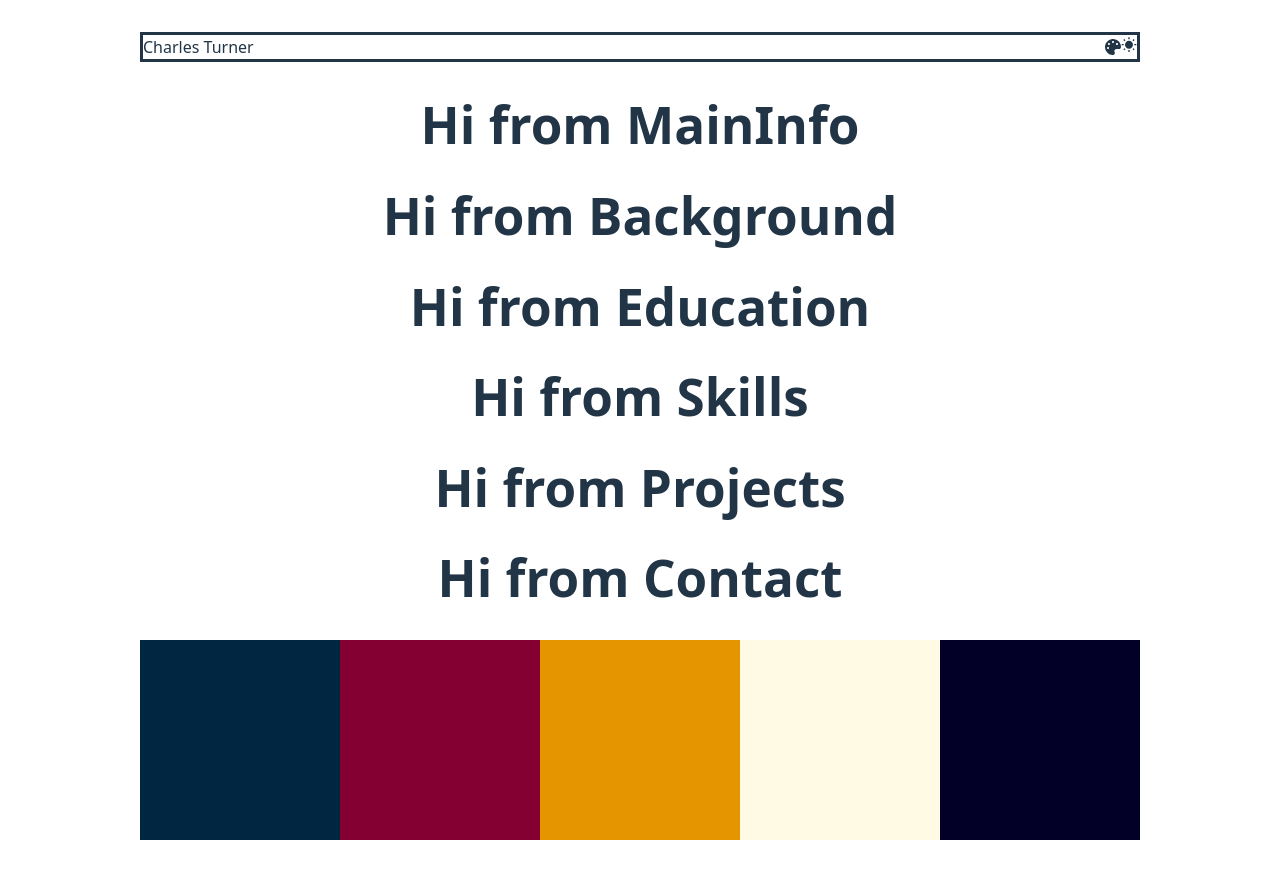
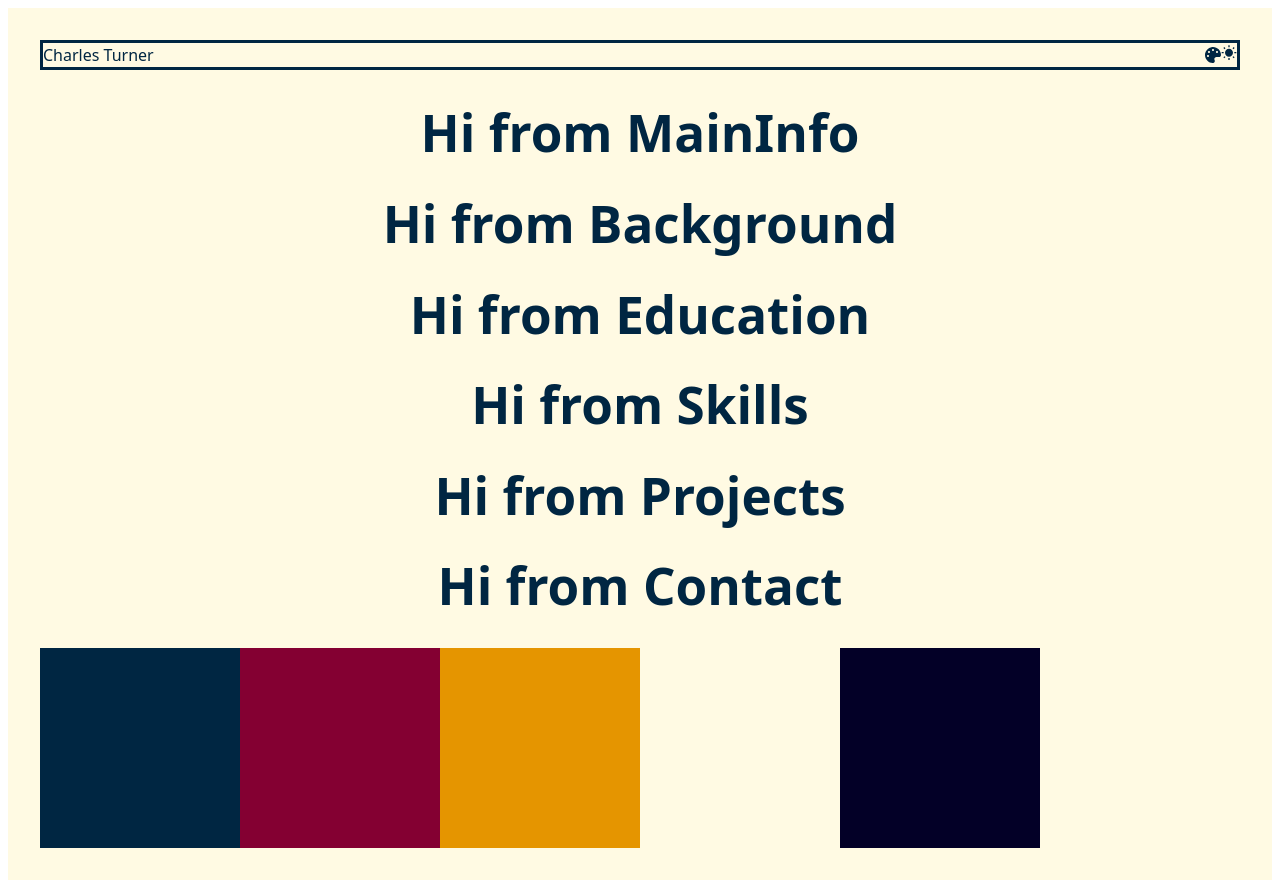
Before and after one commit to Ayrtonb1/portfolio, a React (Vite) app: page / in a window 1280 px wide. Built offline with nearby package versions, Linux system fonts and the light colour scheme.

Commit message:
Add variable styling to CSS for mode changing

```diff
--- a/src/style.css
+++ b/src/style.css
@@ -11,6 +11,12 @@
   text-rendering: optimizeLegibility;
   -webkit-font-smoothing: antialiased;
   -moz-osx-font-smoothing: grayscale;
+
+  --background: #ffffff;
+  --text: #ffffff;
+  --accentOne: #ffffff;
+  --accentTwo: #ffffff;
+  --accentThree: #ffffff;
 }
 
 a {
@@ -23,11 +29,8 @@
 }
 
 body {
-  margin: 0;
-  display: flex;
-  place-items: center;
-  min-width: 320px;
-  min-height: 100vh;
+  background-color: var(--background);
+  color: var(--text);
 }
 
 h1 {
```
